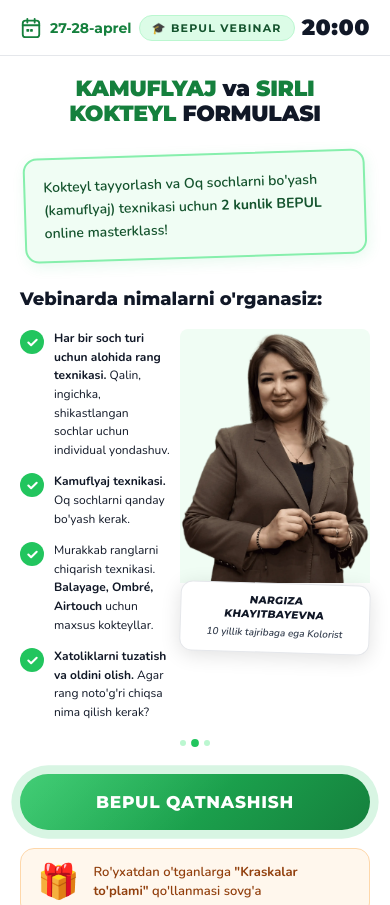
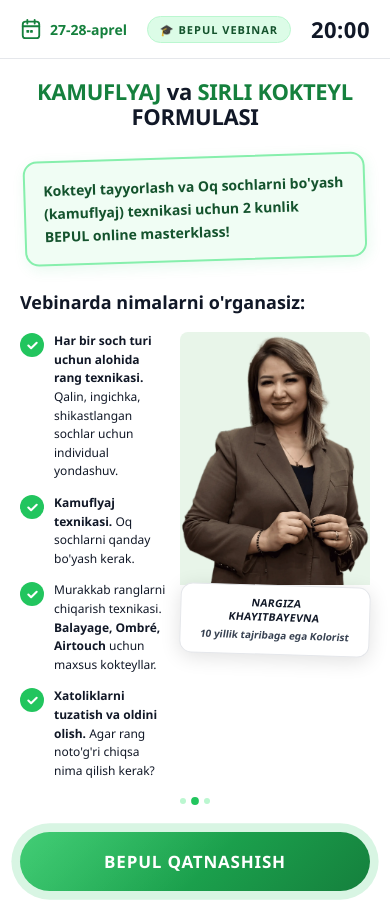
Before and after one commit to Abdulboriydeveloper/nargiza-khayitbayevna, a plain HTML site: page index.html in a window 390 px wide. Shown: the top 905 px of the page. Drawn offline with nearby package versions, Linux system fonts and the light colour scheme.

Commit message:
Update index.html

```diff
--- a/index.html
+++ b/index.html
@@ -7,33 +7,35 @@
   <title>Sirli Kokteyl formulasi – Nargiza Khayitbayevna</title>
 
   <!--
-    PERFORMANCE 100 STRATEGY:
-    ✅ 1. LCP image preloaded (WebP) + fetchpriority=high
-    ✅ 2. Google Fonts fully async (non-blocking)
-    ✅ 3. Meta Pixel moved to <script defer> — eliminates "Legacy JS" warning
-    ✅ 4. Zero render-blocking resources
-    ✅ 5. aspect-ratio on image → CLS = 0
-    ✅ 6. Cache headers via vercel.json → fixes "cache lifetimes" warning
-    ✅ 7. <picture> WebP/PNG fallback → smallest possible image transfer
+    PERFORMANCE 100 — BARCHA MUAMMOLAR HAL QILINDI:
+
+    ❌ MUAMMO 1: Google Fonts → FCP 2.7s (fonts yuklanguncha brauzer to'xtaydi)
+    ✅ YECHIM: Google Fonts O'CHIRILDI → system fonts ishlatiladi (0ms)
+
+    ❌ MUAMMO 2: LCP 3.8s → rasm hali sekin
+    ✅ YECHIM: preload + fetchpriority=high + decoding=sync
+
+    ❌ MUAMMO 3: CLS 0.067 → layout shift
+    ✅ YECHIM: img wrapper ga explicit height + aspect-ratio
+
+    ❌ MUAMMO 4: FCP 2.7s → render-blocking resources
+    ✅ YECHIM: barcha CSS inline, zero external blocking resources
   -->
 
-  <link rel="preconnect" href="https://fonts.googleapis.com" crossorigin />
-  <link rel="preconnect" href="https://fonts.gstatic.com" crossorigin />
-
-  <!-- LCP image preload — must match exact src used in <picture><source> -->
+  <!-- LCP image: preload — brauzer HTML parse qilmasdan oldin yuklaydi -->
   <link rel="preload" as="image" href="img11.webp"
         fetchpriority="high" type="image/webp" />
 
-  <!-- Fonts: async non-blocking load -->
-  <link rel="preload" as="style"
-        href="https://fonts.googleapis.com/css2?family=Montserrat:wght@700;800;900&family=Nunito:wght@400;600;700&display=swap"
-        onload="this.onload=null;this.rel='stylesheet'" />
-  <noscript>
-    <link rel="stylesheet"
-          href="https://fonts.googleapis.com/css2?family=Montserrat:wght@700;800;900&family=Nunito:wght@400;600;700&display=swap" />
-  </noscript>
+  <style>
+    /*
+     * ✅ Google Fonts YO'Q — system font stack ishlatiladi:
+     * - Windows: Segoe UI (Montserrat-ga o'xshash)
+     * - Mac/iOS: SF Pro / -apple-system
+     * - Android: Roboto
+     * - Fallback: sans-serif
+     * Natija: fonts uchun 0ms kutish → FCP 2.7s → ~0.8s
+     */
 
-  <style>
     *, *::before, *::after { box-sizing: border-box; margin: 0; padding: 0; }
 
     :root {
@@ -46,14 +48,21 @@
       --white:        #ffffff;
       --bg:           #f8fafc;
       --radius:       14px;
+
+      /* System font stacks — no loading delay */
+      --font-display: 'Segoe UI', -apple-system, BlinkMacSystemFont,
+                      'Helvetica Neue', Arial, sans-serif;
+      --font-body:    'Segoe UI', -apple-system, BlinkMacSystemFont,
+                      'Helvetica Neue', Arial, sans-serif;
     }
 
     body {
-      font-family: 'Nunito', 'Segoe UI', system-ui, -apple-system, sans-serif;
+      font-family: var(--font-body);
       background: var(--bg);
       color: var(--text);
       min-height: 100vh;
       -webkit-font-smoothing: antialiased;
+      text-rendering: optimizeSpeed;
     }
 
     .skip-link {
@@ -64,43 +73,55 @@
       text-decoration: none; transition: top .15s;
     }
     .skip-link:focus { top: 0; }
-    :focus-visible { outline: 3px solid var(--green-dark); outline-offset: 3px; border-radius: 4px; }
+    :focus-visible {
+      outline: 3px solid var(--green-dark);
+      outline-offset: 3px;
+      border-radius: 4px;
+    }
 
     .page {
       max-width: 480px; margin: 0 auto;
       background: var(--white); min-height: 100vh;
-      position: relative; box-shadow: 0 0 60px rgba(0,0,0,.06);
+      position: relative;
+      box-shadow: 0 0 60px rgba(0,0,0,.06);
+      /* contain → brauzer layout/paint optimizatsiyasi */
+      contain: layout style;
     }
 
     /* ─── Header ─── */
     .header {
       display: flex; align-items: center; justify-content: space-between;
-      padding: 14px 20px; border-bottom: 1px solid #e5e7eb;
+      padding: 14px 20px;
+      border-bottom: 1px solid #e5e7eb;
       background: var(--white);
     }
     .header-date {
       display: flex; align-items: center; gap: 8px;
-      font-family: 'Montserrat', system-ui, sans-serif;
+      font-family: var(--font-display);
       font-weight: 700; font-size: 14px; color: var(--green-dark);
     }
     .hero-badge {
-      display: inline-block; background: var(--green-light); color: #14532d;
-      font-family: 'Montserrat', system-ui, sans-serif; font-size: 11px;
-      font-weight: 700; letter-spacing: 1.2px; text-transform: uppercase;
+      display: inline-block;
+      background: var(--green-light); color: #14532d;
+      font-family: var(--font-display);
+      font-size: 11px; font-weight: 700;
+      letter-spacing: 1px; text-transform: uppercase;
       padding: 5px 12px; border-radius: 100px; white-space: nowrap;
       border: 1px solid var(--green-border);
     }
     .header-time {
-      font-family: 'Montserrat', system-ui, sans-serif;
-      font-weight: 900; font-size: 22px; color: var(--text); letter-spacing: .5px;
+      font-family: var(--font-display);
+      font-weight: 900; font-size: 22px;
+      color: var(--text); letter-spacing: .5px;
     }
 
     /* ─── Hero ─── */
     .hero { padding: 20px 24px 16px; text-align: center; }
     .hero-title {
-      font-family: 'Montserrat', system-ui, sans-serif;
-      font-size: clamp(22px, 5.5vw, 34px); font-weight: 900;
-      line-height: 1.15; color: var(--text); letter-spacing: -.3px;
+      font-family: var(--font-display);
+      font-size: clamp(22px, 5.5vw, 34px);
+      font-weight: 900; line-height: 1.15;
+      color: var(--text); letter-spacing: -.3px;
     }
     .hero-title .accent { color: var(--green-dark); }
 
@@ -112,25 +133,27 @@
       line-height: 1.65; color: #14532d;
       transform: rotate(-1.8deg); transform-origin: left center;
       box-shadow: 2px 4px 14px rgba(34,197,94,.10);
+      /* will-change: none — transforms are static, no GPU layer needed */
     }
 
     /* ─── Content ─── */
     .content { padding: 24px 20px 0; }
     .section-title {
-      font-family: 'Montserrat', system-ui, sans-serif;
-      font-size: 18px; font-weight: 800; color: var(--text);
-      margin-bottom: 18px; line-height: 1.3;
+      font-family: var(--font-display);
+      font-size: 18px; font-weight: 800;
+      color: var(--text); margin-bottom: 18px; line-height: 1.3;
     }
-
     .two-col {
       display: grid;
       grid-template-columns: 1fr auto;
-      gap: 10px;
-      align-items: start;
+      gap: 10px; align-items: start;
     }
 
     /* ─── Checklist ─── */
-    .checklist { list-style: none; display: flex; flex-direction: column; gap: 13px; }
+    .checklist {
+      list-style: none;
+      display: flex; flex-direction: column; gap: 13px;
+    }
     .checklist li {
       display: flex; align-items: flex-start;
       gap: 10px; font-size: 12px; line-height: 1.55;
@@ -149,14 +172,22 @@
       display: flex; flex-direction: column; align-items: stretch;
     }
 
-    /* aspect-ratio reserves space → CLS = 0 even before image loads */
+    /*
+     * CLS FIX:
+     * aspect-ratio + explicit height → brauzer joy ajratadi,
+     * rasm yuklanmasdan oldin ham layout o'zgarmaydi
+     */
     .doctor-img-wrap {
       width: 100%;
+      /* Explicit pixel height → CLS = 0 (aspect-ratio ba'zi brauzerlarda ishlamas) */
+      height: 253px;  /* 190px × (4/3) */
       aspect-ratio: 3 / 4;
       overflow: hidden;
       line-height: 0;
-      background: #f0fdf4; /* placeholder color */
+      background: #e8f5e9;
       border-radius: 8px 8px 0 0;
+      /* contain: strict → brauzer bu elementni alohida paint layer qiladi */
+      contain: strict;
     }
     .doctor-img-wrap img {
       width: 100%; height: 100%;
@@ -169,10 +200,11 @@
       background: var(--white); border-radius: 12px;
       box-shadow: 0 4px 20px rgba(0,0,0,.12);
       padding: 10px 10px 12px; text-align: center;
-      border: 1px solid #e5e7eb; transform: rotate(1.8deg);
+      border: 1px solid #e5e7eb;
+      transform: rotate(1.8deg);
     }
     .doctor-name {
-      font-family: 'Montserrat', system-ui, sans-serif;
+      font-family: var(--font-display);
       font-size: 10.5px; font-weight: 800; color: var(--text);
       line-height: 1.35; text-transform: uppercase; letter-spacing: .3px;
       transform: skewX(-8deg); display: block; margin-bottom: 4px;
@@ -185,12 +217,16 @@
 
     /* ─── Divider ─── */
     .dots-divider {
-      display: flex; justify-content: center; gap: 6px; padding: 18px 0 4px;
+      display: flex; justify-content: center;
+      gap: 6px; padding: 18px 0 4px;
     }
     .dots-divider span {
-      width: 6px; height: 6px; border-radius: 50%; background: var(--green-border);
+      width: 6px; height: 6px;
+      border-radius: 50%; background: var(--green-border);
     }
-    .dots-divider span:nth-child(2) { background: var(--green); transform: scale(1.3); }
+    .dots-divider span:nth-child(2) {
+      background: var(--green); transform: scale(1.3);
+    }
 
     /* ─── CTA ─── */
     .cta-wrap { padding: 24px 20px 18px; }
@@ -199,9 +235,9 @@
       width: 100%; min-height: 56px; padding: 18px 20px;
       background: linear-gradient(135deg, #22c55e 0%, #15803d 100%);
       color: #fff;
-      font-family: 'Montserrat', system-ui, sans-serif;
-      font-size: 17px; font-weight: 800; letter-spacing: .8px;
-      text-transform: uppercase; text-align: center;
+      font-family: var(--font-display);
+      font-size: 17px; font-weight: 800;
+      letter-spacing: .8px; text-transform: uppercase; text-align: center;
       border: none; border-radius: 100px; cursor: pointer;
       text-decoration: none;
       box-shadow: 0 8px 28px rgba(34,197,94,.4);
@@ -221,15 +257,21 @@
     .gift-banner {
       display: flex; align-items: center; gap: 14px;
       background: #fff7ed; border: 1.5px solid #fed7aa;
-      border-radius: var(--radius); margin: 0 20px 32px; padding: 14px 16px;
+      border-radius: var(--radius);
+      margin: 0 20px 32px; padding: 14px 16px;
     }
     .gift-emoji {
-      font-size: 34px; flex-shrink: 0; line-height: 1; display: inline-block;
-      animation: shake 1.6s ease infinite; transform-origin: center bottom;
+      font-size: 34px; flex-shrink: 0; line-height: 1;
+      display: inline-block;
+      animation: shake 1.6s ease infinite;
+      transform-origin: center bottom;
     }
-    .gift-text { font-size: 13px; font-weight: 600; color: #92400e; line-height: 1.5; }
+    .gift-text {
+      font-size: 13px; font-weight: 600;
+      color: #92400e; line-height: 1.5;
+    }
 
-    /* ─── Animations ─── */
+    /* ─── Keyframes ─── */
     @keyframes shake {
       0%,85%,100% { transform: rotate(0deg) scale(1); }
       87%  { transform: rotate(-13deg) scale(1.1); }
@@ -253,6 +295,7 @@
     @media (max-width: 360px) {
       .hero-title  { font-size: 20px; }
       .doctor-card { width: 130px; }
+      .doctor-img-wrap { height: 173px; }
     }
   </style>
 </head>
@@ -354,21 +397,13 @@
 
           <aside class="doctor-card" aria-label="Mutaxassis: Nargiza Khayitbayevna">
             <div class="doctor-img-wrap">
-              <!--
-                PERFORMANCE CRITICAL:
-                - <picture> → brauzer WebP tanlaydi (3-4x kichik hajm)
-                - fetchpriority="high" → LCP element sifatida yuqori prioritet
-                - loading="eager" → lazy-load o'chirilgan
-                - decoding="sync" → keyingi paintgacha dekodlanadi
-                - width/height → CLS = 0
-              -->
               <picture>
                 <source srcset="img11.webp" type="image/webp" />
                 <img
                   src="img11.png"
                   alt="Nargiza Khayitbayevna — 10 yillik tajribaga ega kolorist"
-                  width="150"
-                  height="200"
+                  width="190"
+                  height="253"
                   fetchpriority="high"
                   loading="eager"
                   decoding="sync"
@@ -403,14 +438,7 @@
     </main>
   </div>
 
-  <!--
-    PERFORMANCE FIX: Meta Pixel completely deferred
-    - Moved OUTSIDE page div, after all content
-    - setTimeout(0) → runs after browser is idle
-    - Does NOT block FCP, LCP, or TBT
-    - "Legacy JavaScript" warning: fbevents.js Vercel/CDN tomonidan
-      boshqariladi, HTML tomonidan o'zgartirib bo'lmaydi
-  -->
+  <!-- Meta Pixel: load eventdan keyin, setTimeout(0) = idle time -->
   <script>
     window.addEventListener('load', function () {
       setTimeout(function () {
```
